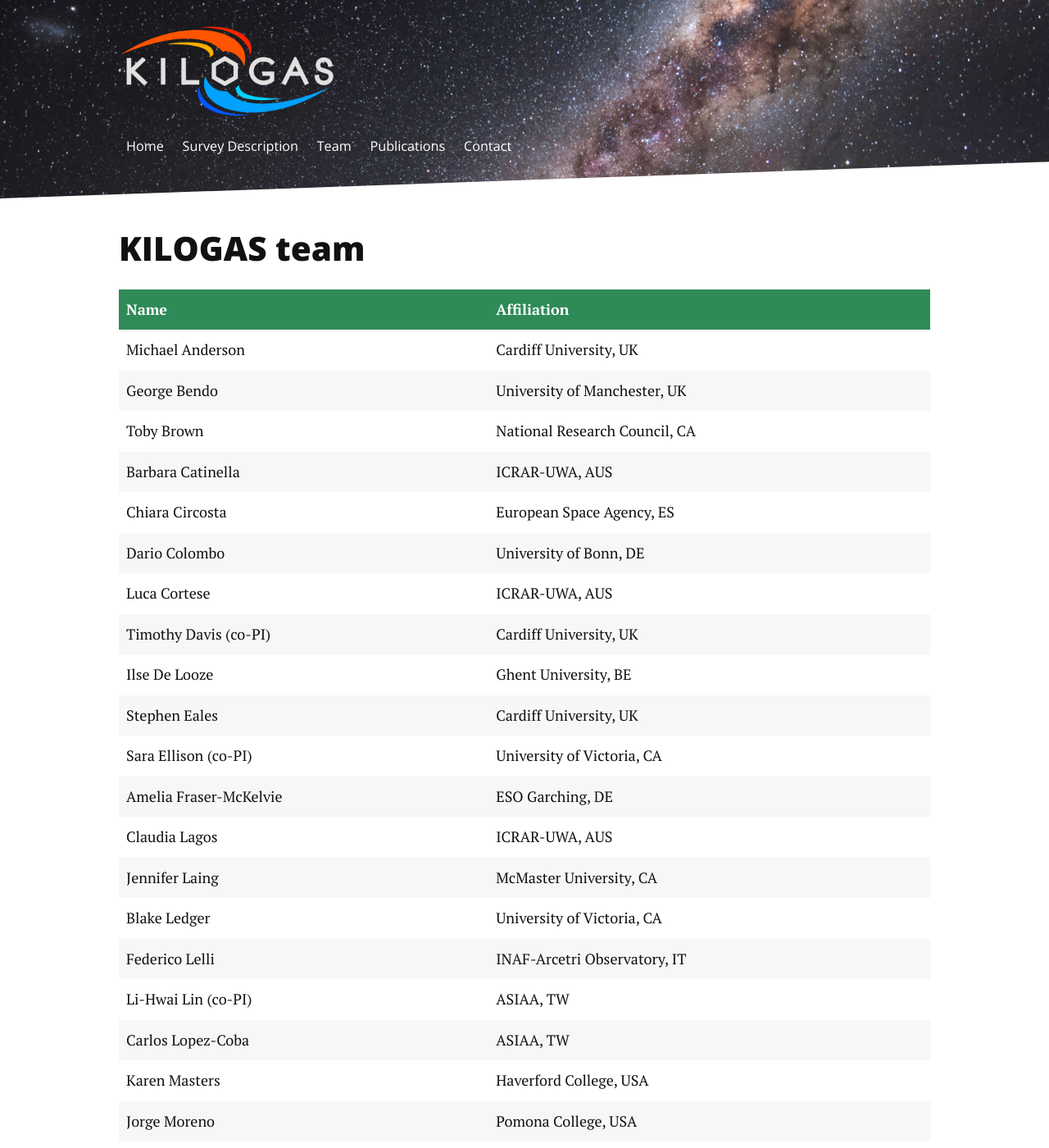
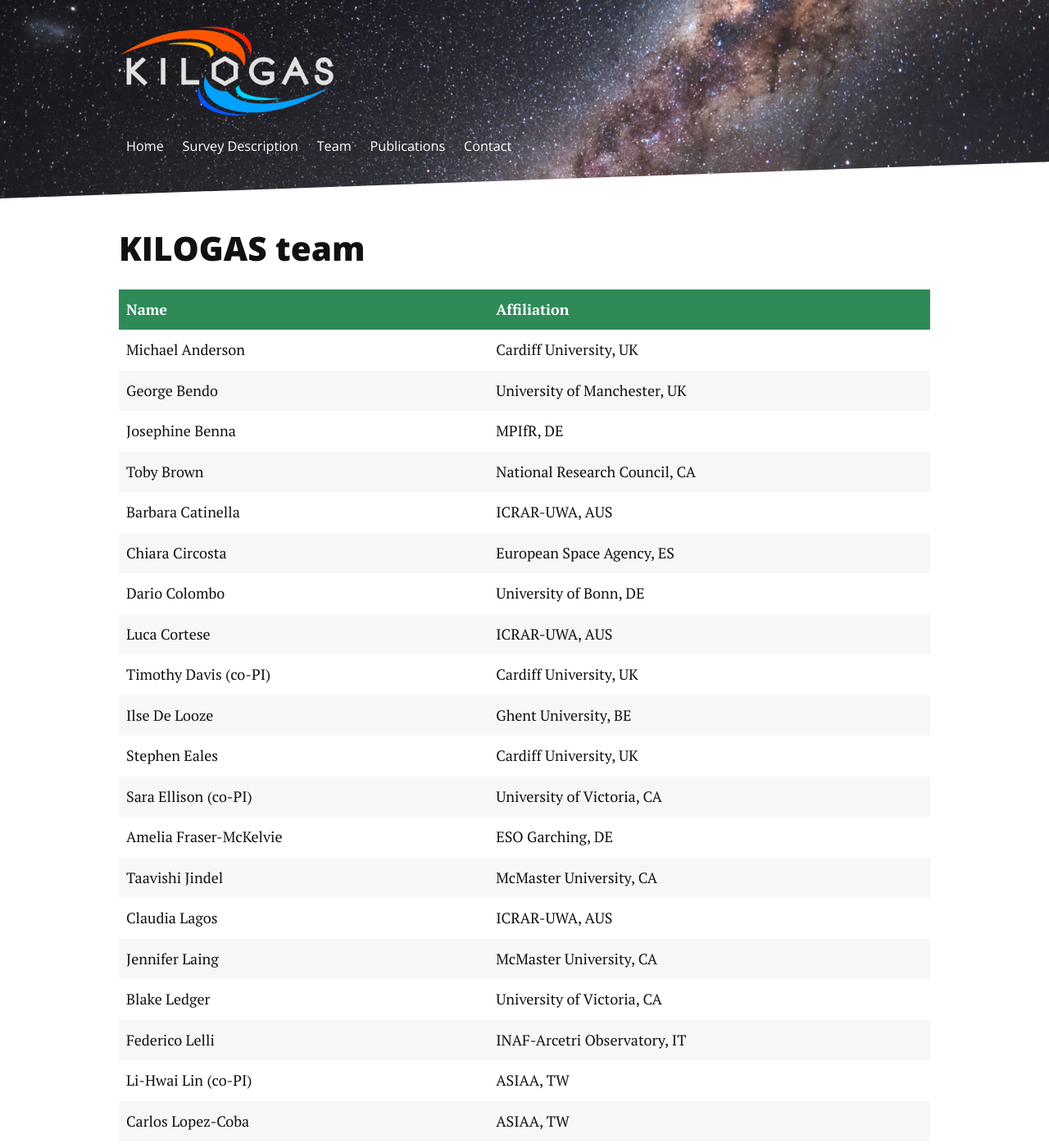
Before and after one commit to TimothyADavis/kilogas, a Jekyll site: the page built from team.md, in a window 1280 px wide and 1400 px high. Shown: the whole window at 82% size. Built offline with Jekyll 4.4.1, drawn with Linux system fonts in a browser that asks for light colours; nearby versions of some CDN libraries.

Commit message:
Update team.md
updates to team list

```diff
--- a/team.md
+++ b/team.md
@@ -9,6 +9,7 @@ title: KILOGAS Team
 | ----------- 				| ----------- 				    |
 | Michael Anderson 			| Cardiff University, UK		|
 | George Bendo				| University of Manchester, UK	|
+| Josephine Benna			| MPIfR, DE 					|
 | Toby Brown				| National Research Council, CA |
 | Barbara Catinella			| ICRAR-UWA, AUS				|
 | Chiara Circosta			| European Space Agency, ES 	|
@@ -19,6 +20,7 @@ title: KILOGAS Team
 | Stephen Eales				| Cardiff University, UK        |
 | Sara Ellison  (co-PI)    	| University of Victoria, CA    |
 | Amelia Fraser-McKelvie	| ESO Garching, DE 				|
+| Taavishi Jindel			| McMaster University, CA 		|
 | Claudia Lagos				| ICRAR-UWA, AUS				|
 | Jennifer Laing 			| McMaster University, CA 		|
 | Blake Ledger				| University of Victoria, CA 	|
```
